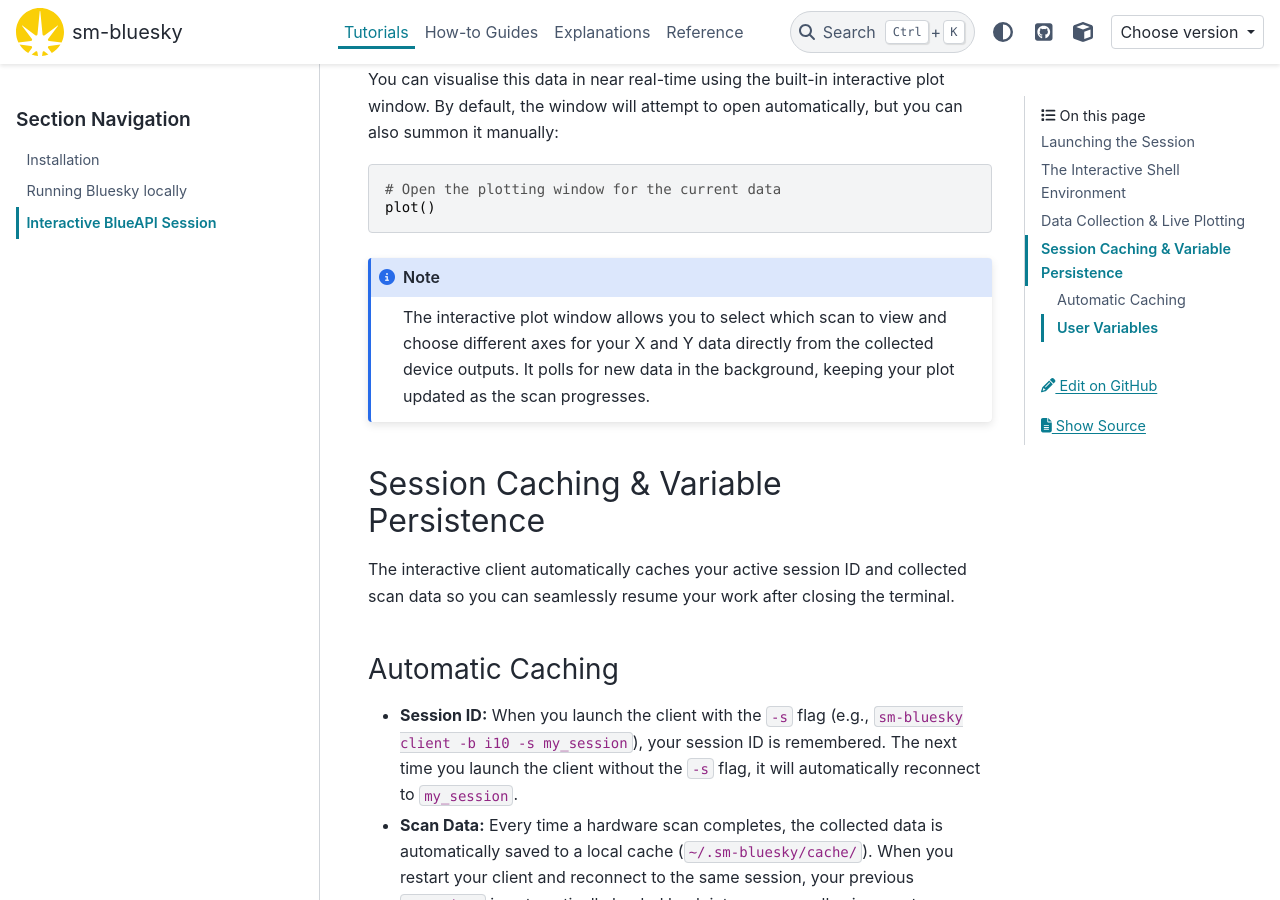
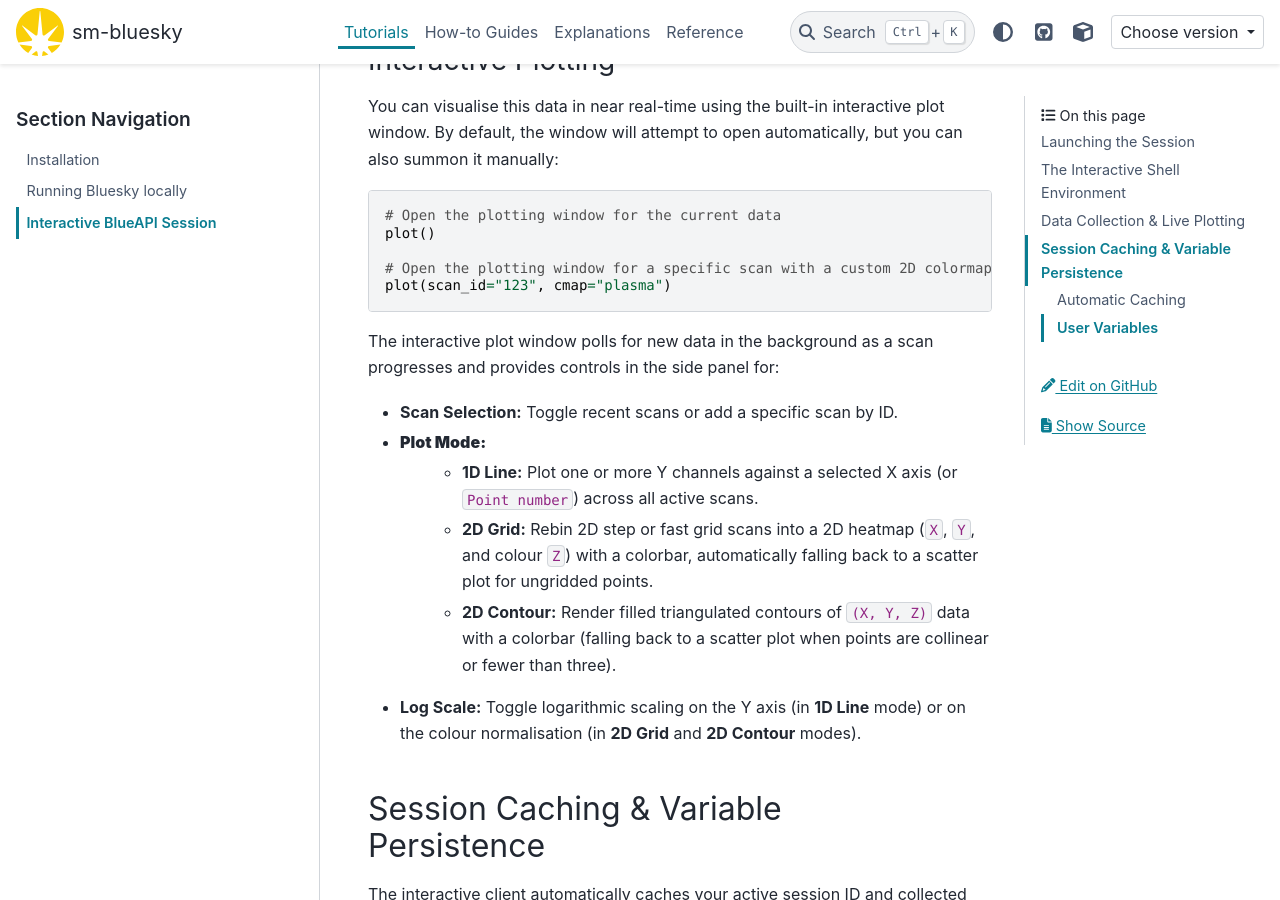
Before and after one commit to DiamondLightSource/sm-bluesky, a Sphinx documentation site: the page built from docs/tutorials/3_blueapi_session.rst, in a window 1280 px wide and 900 px high, scrolled down 2214 px. Built offline with Sphinx 7.4.7 and the PyData theme 0.15.4, drawn with Linux system fonts in a browser that asks for light colours; pages that are not in the unit, such as notebooks, are missing from menus; the version number could not be read and is left out; some of the changed text lies outside the part shown.

Commit message:
update docs

```diff
--- a/docs/tutorials/3_blueapi_session.rst
+++ b/docs/tutorials/3_blueapi_session.rst
@@ -55,7 +55,7 @@ Once the interactive IPython shell is running, you have access to:
 * ``show_plan()``: Prints a list of all plans available on the server.
 * ``show_devices()``: Prints a list of all devices available on the server.
 * ``scan_data``: A dictionary containing all collected event data from your scans.
-* ``plot(scan_id=None)``: Opens an interactive visualization window.
+* ``plot(scan_id=None, cmap="viridis")``: Opens an interactive visualization window.
 
 Data Collection & Live Plotting
 -------------------------------
@@ -92,9 +92,17 @@ You can visualise this data in near real-time using the built-in interactive plo
     # Open the plotting window for the current data
     plot()
 
-.. note::
+    # Open the plotting window for a specific scan with a custom 2D colormap
+    plot(scan_id="123", cmap="plasma")
 
-    The interactive plot window allows you to select which scan to view and choose different axes for your X and Y data directly from the collected device outputs. It polls for new data in the background, keeping your plot updated as the scan progresses.
+The interactive plot window polls for new data in the background as a scan progresses and provides controls in the side panel for:
+
+* **Scan Selection:** Toggle recent scans or add a specific scan by ID.
+* **Plot Mode:**
+    * **1D Line:** Plot one or more Y channels against a selected X axis (or ``Point number``) across all active scans.
+    * **2D Grid:** Rebin 2D step or fast grid scans into a 2D heatmap (``X``, ``Y``, and colour ``Z``) with a colorbar, automatically falling back to a scatter plot for ungridded points.
+    * **2D Contour:** Render filled triangulated contours of ``(X, Y, Z)`` data with a colorbar (falling back to a scatter plot when points are collinear or fewer than three).
+* **Log Scale:** Toggle logarithmic scaling on the Y axis (in **1D Line** mode) or on the colour normalisation (in **2D Grid** and **2D Contour** modes).
 
 Session Caching & Variable Persistence
 --------------------------------------
```
Also changed, not shown: docs/tutorials/1_installation.md (+13 -2 lines).
